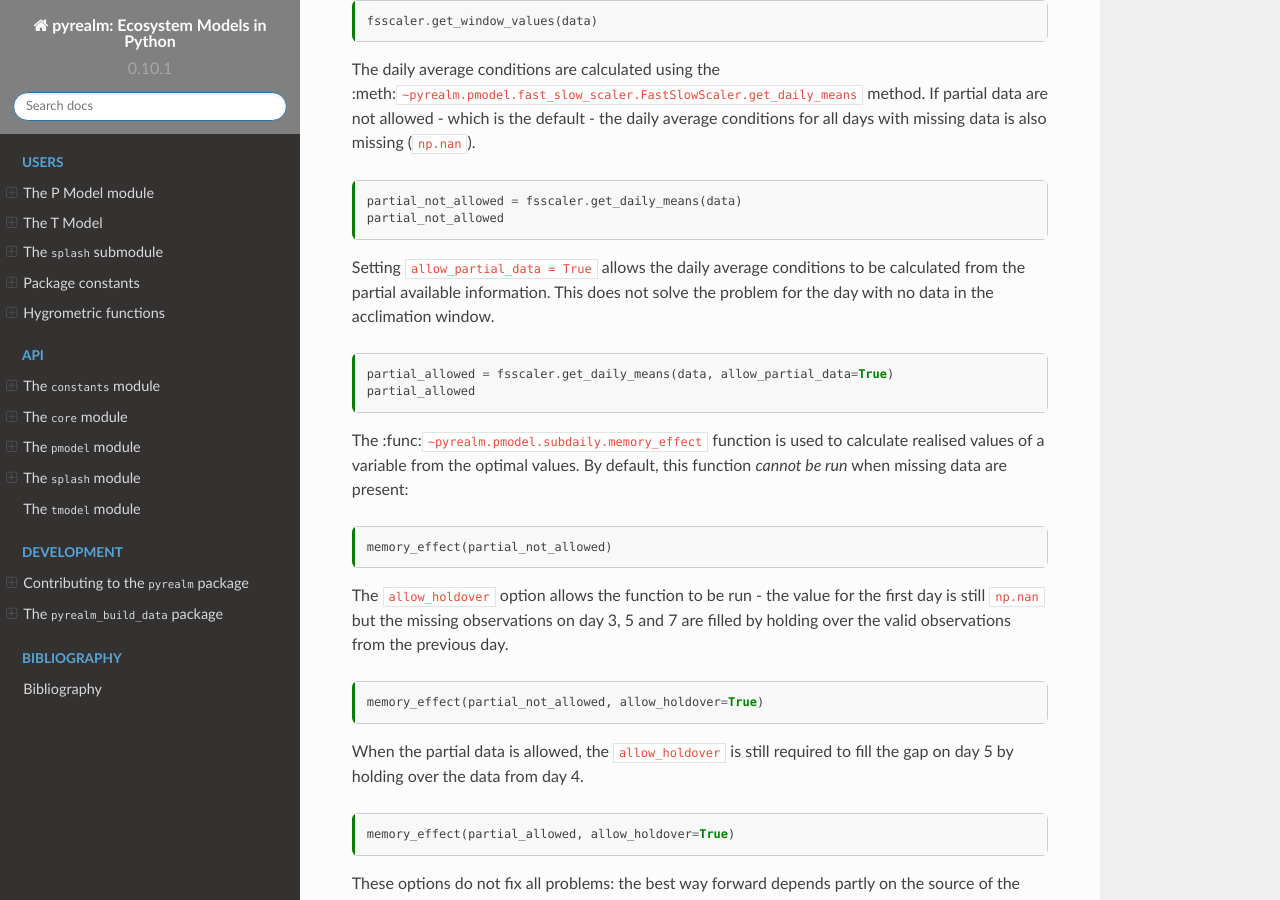
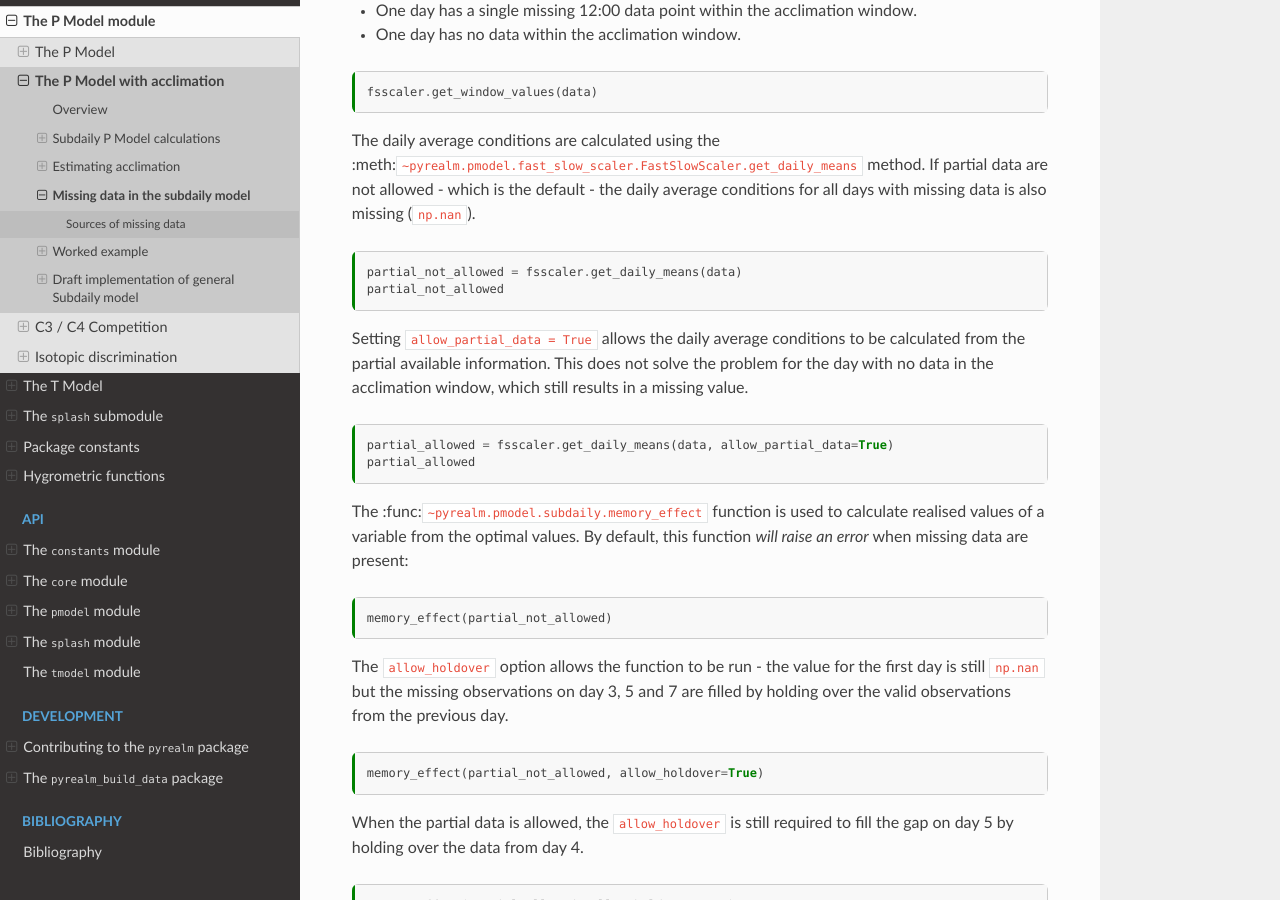
Before and after one commit to ImperialCollegeLondon/pyrealm, a Sphinx documentation site: the page built from docs/source/users/pmodel/subdaily_details/subdaily_model_and_missing_data.md, in a window 1280 px wide and 900 px high, scrolled down 1578 px. Built offline with Sphinx 7.4.7 and the Read the Docs theme 2.0.0, drawn with Linux system fonts in a browser that asks for light colours; some of the changed text lies outside the part shown.

Commit message:
Doc build fixes

````diff
--- a/docs/source/_toc.yml
+++ b/docs/source/_toc.yml
@@ -22,6 +22,7 @@
             - entries:
               - file: users/pmodel/subdaily_details/subdaily_calculations.md
               - file: users/pmodel/subdaily_details/acclimation.md
+              - file: users/pmodel/subdaily_details/subdaily_model_and_missing_data.md
               - file: users/pmodel/subdaily_details/worked_example.md
               - file: users/pmodel/subdaily_details/worked_example_new.md
         - file: users/pmodel/c3c4model.md
--- a/docs/source/users/pmodel/subdaily_details/subdaily_model_and_missing_data.md
+++ b/docs/source/users/pmodel/subdaily_details/subdaily_model_and_missing_data.md
@@ -104,7 +104,7 @@
 
 Setting `allow_partial_data = True` allows the daily average conditions to be calculated
 from the partial available information. This does not solve the problem for the day with
-no data in the acclimation window.
+no data in the acclimation window, which still results in a missing value.
 
 ```{code-cell} ipython3
 partial_allowed = fsscaler.get_daily_means(data, allow_partial_data=True)
@@ -112,10 +112,12 @@
 ```
 
 The :func:`~pyrealm.pmodel.subdaily.memory_effect` function is used to calculate
-realised values of a variable from the optimal values. By default, this function *cannot
-be run* when missing data are present:
+realised values of a variable from the optimal values. By default, this function *will
+raise an error* when missing data are present:
 
 ```{code-cell} ipython3
+:tags: ["raises-exception"]
+
 memory_effect(partial_not_allowed)
 ```
 
````
